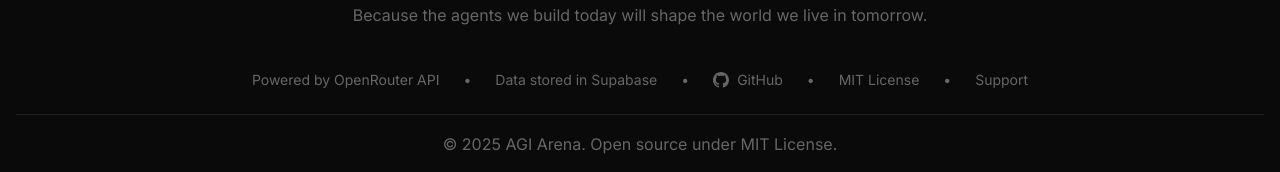
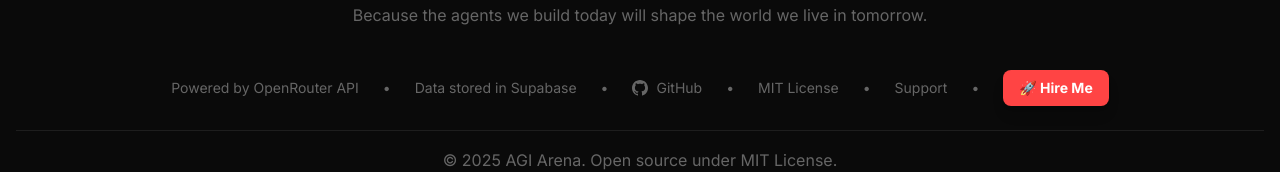
Before and after one commit to KristiyanTs/game-theory, a Next.js app: page / in a window 1280 px wide. Shown: the part 4859-5031 px from the top of the page. Built offline with nearby package versions, Linux system fonts and the light colour scheme; no server answers; the database is empty.

Commit message:
Add CV link to README and introduce 'Hire Me' button on Home page

```diff
--- a/src/app/page.tsx
+++ b/src/app/page.tsx
@@ -437,6 +437,15 @@ export default function Home() {
             >
               Support
             </a>
+            <span>•</span>
+            <a
+              href="https://kristiyan.vercel.app/"
+              target="_blank"
+              rel="noopener noreferrer"
+              className="bg-accent text-white px-4 py-2 rounded-lg font-bold hover:bg-accent/90 transition-all duration-300 hover:scale-105 shadow-lg hover:shadow-accent/25"
+            >
+              🚀 Hire Me
+            </a>
           </div>
 
           <div className="pt-4 border-t border-border/50">
```
Also changed, not shown: 1 other file (tests, documents, lock files or other folders).
